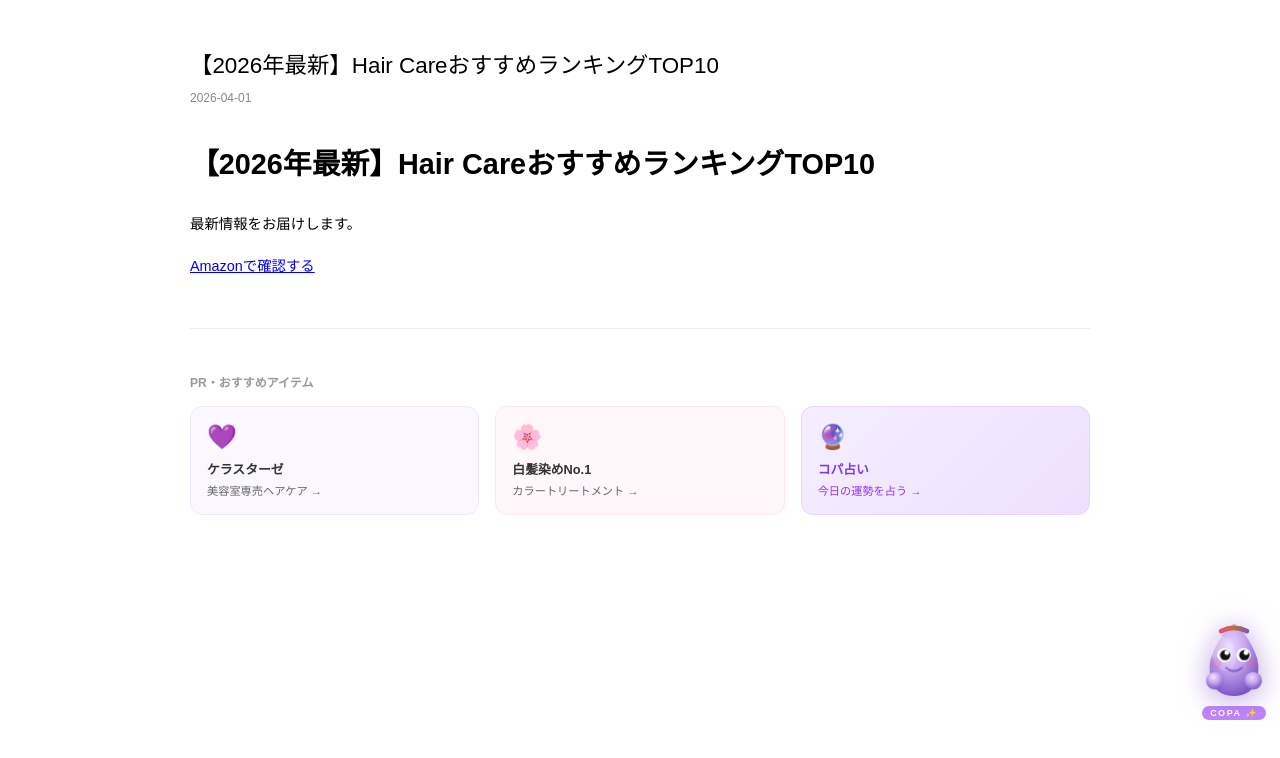
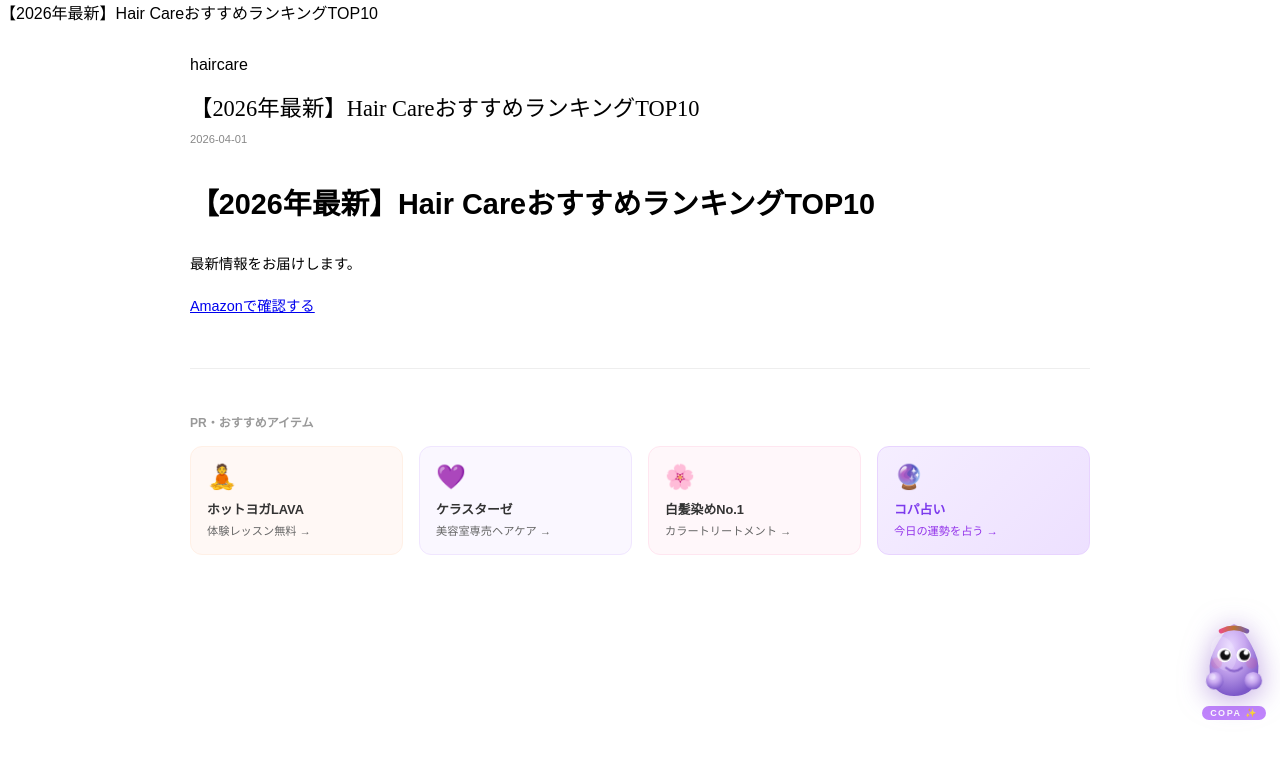
Before and after one commit to okuwabara07-gif/hair-care-jp, a Next.js app: page /blog/haircare-guide in a window 1280 px wide. Shown: the top 758 px of the page. Built offline with nearby package versions, Linux system fonts and the light colour scheme.

Commit message:
feat: sync unified template with affiliate banners

```diff
--- a/app/blog/[slug]/page.tsx
+++ b/app/blog/[slug]/page.tsx
@@ -1,25 +1,37 @@
+import { getPostBySlug } from '@/lib/posts'
 import { MDXRemote } from 'next-mdx-remote/rsc'
-import { getPostBySlug, getAllPosts } from '@/lib/posts'
 import { notFound } from 'next/navigation'
-export async function generateStaticParams() { return getAllPosts().map(p=>({slug:p.slug})) }
+
+export const dynamic = 'force-dynamic'
+
 type Props = { params: Promise<{ slug: string }> }
+
 export default async function PostPage({ params }: Props) {
   const { slug } = await params
   const post = getPostBySlug(slug)
   if (!post) notFound()
   return (
-    <main style={{maxWidth:'900px',margin:'0 auto',padding:'2rem 1.5rem'}}>
-      <h1 style={{fontSize:'1.4rem',fontWeight:400,marginBottom:'0.5rem'}}>{post.title}</h1>
-      <p style={{fontSize:'0.75rem',color:'#888',marginBottom:'2rem'}}>{post.date}</p>
-      <div style={{fontSize:'0.9rem',lineHeight:1.9}}><MDXRemote source={post.content} /></div>
+    <main>
+      <header className="site-header">
+        <div className="site-title">{post.title}</div>
+      </header>
+      <main style={{maxWidth:'900px',margin:'0 auto',padding:'2rem 1.5rem 4rem'}}>
+        <div className="section-label">{post.genre}</div>
+        <h1 style={{fontFamily:'serif',fontWeight:300,fontSize:'1.4rem',margin:'1rem 0 0.5rem'}}>{post.title}</h1>
+        <p style={{fontSize:'0.7rem',color:'#888',marginBottom:'2rem'}}>{post.date}</p>
+        <div style={{fontSize:'0.9rem',lineHeight:1.9}}>
+          <MDXRemote source={post.content} />
+        </div>
         <div style={{marginTop:'3rem',borderTop:'1px solid #eee',paddingTop:'2rem'}}>
           <p style={{fontSize:'0.75rem',color:'#999',marginBottom:'1rem',fontWeight:600}}>PR・おすすめアイテム</p>
           <div style={{display:'grid',gridTemplateColumns:'repeat(auto-fit,minmax(150px,1fr))',gap:'1rem'}}>
+            <a href="https://shakelink.net/link.php?i=phwux2kr6pyj&m=mhwuxumw5ned" target="_blank" rel="noopener noreferrer sponsored" style={{display:'block',padding:'1rem',border:'1px solid #fff0e6',borderRadius:'12px',textDecoration:'none',background:'#fff8f5'}}><div style={{fontSize:'1.5rem',marginBottom:'0.5rem'}}>🧘</div><div style={{fontSize:'0.8rem',fontWeight:700,color:'#333',marginBottom:'0.25rem'}}>ホットヨガLAVA</div><div style={{fontSize:'0.7rem',color:'#666'}}>体験レッスン無料 →</div></a>
             <a href="https://www.forcise.jp/ic/kerastase" target="_blank" rel="noopener noreferrer sponsored" style={{display:'block',padding:'1rem',border:'1px solid #f0e6ff',borderRadius:'12px',textDecoration:'none',background:'#faf7ff'}}><div style={{fontSize:'1.5rem',marginBottom:'0.5rem'}}>💜</div><div style={{fontSize:'0.8rem',fontWeight:700,color:'#333',marginBottom:'0.25rem'}}>ケラスターゼ</div><div style={{fontSize:'0.7rem',color:'#666'}}>美容室専売ヘアケア →</div></a>
             <a href="https://kiwabi-japan.myshopify.com/pages/rv002-r-a8" target="_blank" rel="noopener noreferrer sponsored" style={{display:'block',padding:'1rem',border:'1px solid #ffe6f0',borderRadius:'12px',textDecoration:'none',background:'#fff7fa'}}><div style={{fontSize:'1.5rem',marginBottom:'0.5rem'}}>🌸</div><div style={{fontSize:'0.8rem',fontWeight:700,color:'#333',marginBottom:'0.25rem'}}>白髪染めNo.1</div><div style={{fontSize:'0.7rem',color:'#666'}}>カラートリートメント →</div></a>
             <a href="https://colorpass-web.vercel.app/fortune" target="_blank" rel="noopener noreferrer" style={{display:'block',padding:'1rem',border:'1px solid #e8d4ff',borderRadius:'12px',textDecoration:'none',background:'linear-gradient(135deg,#f5eeff,#ede0ff)'}}><div style={{fontSize:'1.5rem',marginBottom:'0.5rem'}}>🔮</div><div style={{fontSize:'0.8rem',fontWeight:700,color:'#7c3aed',marginBottom:'0.25rem'}}>コパ占い</div><div style={{fontSize:'0.7rem',color:'#9333ea'}}>今日の運勢を占う →</div></a>
           </div>
         </div>
+      </main>
     </main>
   )
 }
```
